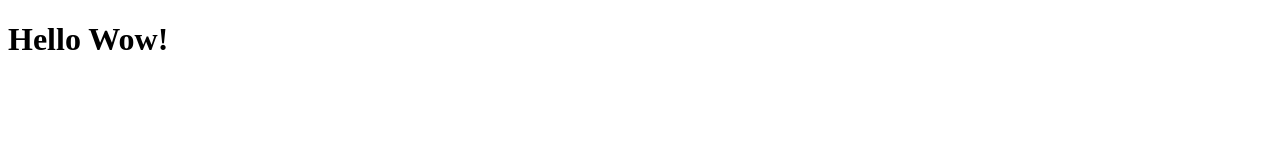
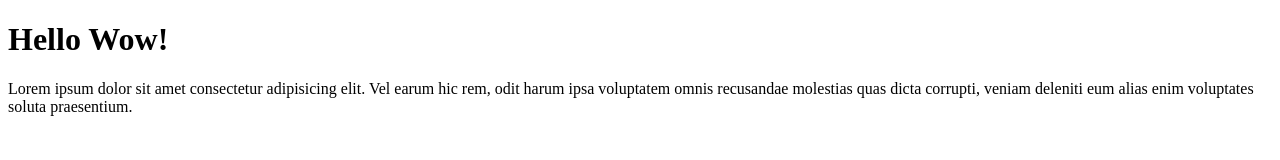
Before and after one commit to ikhsanfd1/wow-git-test, a plain HTML site: page index.html in a window 1280 px wide. Drawn offline with Linux system fonts and the light colour scheme.

Commit message:
menambahkan paragraf

```diff
--- a/index.html
+++ b/index.html
@@ -7,5 +7,10 @@
   </head>
   <body>
     <h1>Hello Wow!</h1>
+    <p>
+      Lorem ipsum dolor sit amet consectetur adipisicing elit. Vel earum hic
+      rem, odit harum ipsa voluptatem omnis recusandae molestias quas dicta
+      corrupti, veniam deleniti eum alias enim voluptates soluta praesentium.
+    </p>
   </body>
 </html>
```
